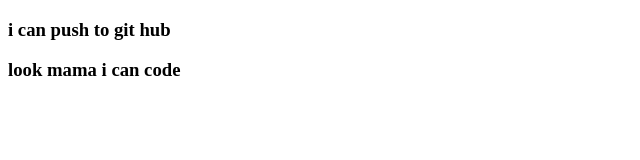
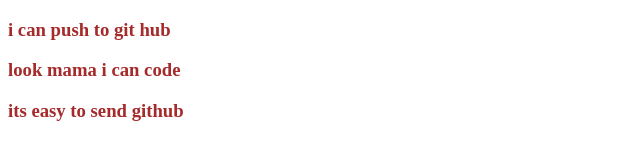
Before and after one commit to mahmudul1987/my-second-repo, a plain HTML site: page index.html in a window 1280 px wide. Shown: the whole page, without its empty margins (0-640 px from the left). Drawn offline with Linux system fonts and the light colour scheme.

Commit message:
added header

```diff
--- a/index.html
+++ b/index.html
@@ -5,9 +5,11 @@
     <meta http-equiv="X-UA-Compatible" content="IE=edge">
     <meta name="viewport" content="width=device-width, initial-scale=1.0">
     <title>my second github repo</title>
+    <link rel="stylesheet" href="styles.css">
 </head>
 <h3>i can push to git hub</h3>
 <h3>look mama i can code</h3>
+<h3> its easy to send github</h3>
 <body>
 
 </body>
--- /dev/null
+++ b/styles.css
@@ -0,0 +1,3 @@
+h3{
+    color: brown;
+}
```
